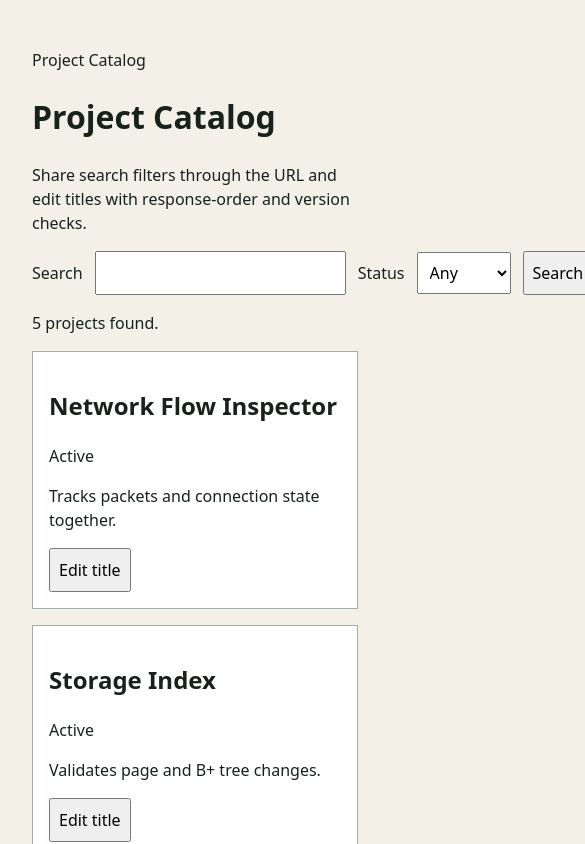
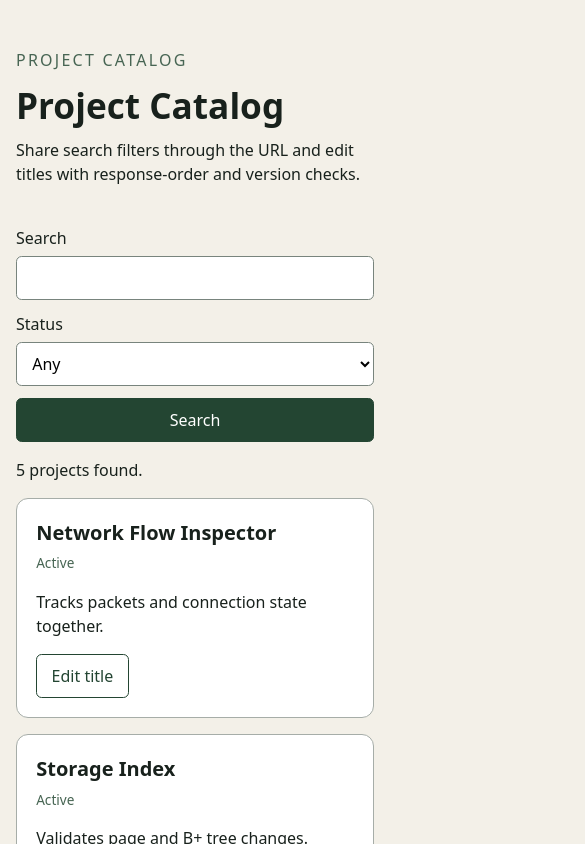
Before and after one commit to seungwoo7050/guides-enhance, a Next.js app in the folder exercises/project-catalog/: page / in a window 390 px wide. Shown: the top 844 px of the page, 585 px wide, since content can reach past the window. Built offline with nearby package versions, Linux system fonts and the light colour scheme.

Commit message:
feat: project-catalog responsive accessibility contract 구현

```diff
--- a/exercises/project-catalog/app/styles.css
+++ b/exercises/project-catalog/app/styles.css
@@ -1,8 +1,198 @@
-:root { font-family: system-ui, sans-serif; line-height: 1.5; color: #18211c; background: #f3f0e8; }
-body { margin: 0; }
-main { max-width: 70rem; margin: 0 auto; padding: 2rem; }
-input, select, button { font: inherit; padding: .5rem; }
-.search { display: flex; gap: .75rem; align-items: center; }
-.projects { list-style: none; padding: 0; }
-article { margin: 1rem 0; padding: 1rem; border: 1px solid #a6ada8; background: white; }
-.status-message { min-height: 1.5rem; }
+/* [Implementation 13]
+ * 좁은 화면과 긴 문자열에서도 가로 넘침을 막고, 키보드 초점과
+ * 애니메이션 감소 설정을 반영합니다.
+ */
+:root {
+  color: #18211c;
+  background: #f3f0e8;
+  font-family: system-ui, sans-serif;
+  line-height: 1.5;
+}
+
+*,
+*::before,
+*::after {
+  box-sizing: border-box;
+}
+
+html {
+  min-width: 0;
+}
+
+body {
+  min-width: 0;
+  margin: 0;
+}
+
+button,
+input,
+select {
+  min-width: 0;
+  min-height: 2.75rem;
+  max-width: 100%;
+  font: inherit;
+}
+
+button {
+  cursor: pointer;
+}
+
+button:disabled {
+  cursor: progress;
+  opacity: 0.7;
+}
+
+main {
+  width: min(70rem, calc(100% - 2rem));
+  margin: 0 auto;
+  padding: clamp(2rem, 6vw, 5rem) 0;
+}
+
+.page-header {
+  max-width: 46rem;
+}
+
+h1 {
+  margin: 0.35rem 0 1rem;
+  font-size: clamp(2.2rem, 7vw, 5rem);
+  line-height: 0.98;
+  overflow-wrap: anywhere;
+}
+
+.eyebrow {
+  color: #476553;
+  letter-spacing: 0.14em;
+  text-transform: uppercase;
+}
+
+.search {
+  display: grid;
+  grid-template-columns: auto minmax(10rem, 1fr) auto minmax(9rem, auto) auto;
+  gap: 0.75rem;
+  align-items: center;
+  margin: 2.5rem 0 1rem;
+}
+
+input,
+select {
+  width: 100%;
+  border: 1px solid #78847d;
+  border-radius: 0.35rem;
+  padding: 0.55rem 0.7rem;
+  background: #fff;
+}
+
+button {
+  border: 1px solid #234532;
+  border-radius: 0.35rem;
+  padding: 0.55rem 0.9rem;
+  color: #fff;
+  background: #234532;
+}
+
+button[type="button"] {
+  color: #234532;
+  background: transparent;
+}
+
+button:focus-visible,
+input:focus-visible,
+select:focus-visible {
+  outline: 3px solid #d76e00;
+  outline-offset: 3px;
+}
+
+.status-message {
+  min-height: 1.5rem;
+}
+
+.projects {
+  display: grid;
+  grid-template-columns: repeat(2, minmax(0, 1fr));
+  gap: 1rem;
+  padding: 0;
+  list-style: none;
+}
+
+.projects > li {
+  min-width: 0;
+}
+
+article {
+  height: 100%;
+  min-width: 0;
+  overflow-wrap: anywhere;
+  border: 1px solid #a6ada8;
+  border-radius: 0.75rem;
+  padding: 1.2rem;
+  background: #fff;
+}
+
+.title-row {
+  display: flex;
+  min-width: 0;
+  gap: 1rem;
+  align-items: flex-start;
+  justify-content: space-between;
+}
+
+h2 {
+  min-width: 0;
+  margin: 0;
+  font-size: 1.25rem;
+  overflow-wrap: anywhere;
+}
+
+.title-row span {
+  flex: none;
+  color: #476553;
+  font-size: 0.85rem;
+}
+
+.editor {
+  display: grid;
+  gap: 0.65rem;
+}
+
+.server-value {
+  margin: 0;
+  color: #476553;
+}
+
+.actions {
+  display: flex;
+  flex-wrap: wrap;
+  gap: 0.5rem;
+}
+
+.empty {
+  border: 1px dashed #78847d;
+  padding: 2rem;
+}
+
+@media (max-width: 42rem) {
+  .search,
+  .projects {
+    grid-template-columns: minmax(0, 1fr);
+  }
+
+  .search label {
+    margin-bottom: -0.4rem;
+  }
+
+  .title-row {
+    flex-direction: column;
+    gap: 0.35rem;
+  }
+}
+
+@media (prefers-reduced-motion: reduce) {
+  *,
+  *::before,
+  *::after {
+    scroll-behavior: auto !important;
+    animation-duration: 0.01ms !important;
+    animation-iteration-count: 1 !important;
+    transition-duration: 0.01ms !important;
+  }
+}
```
